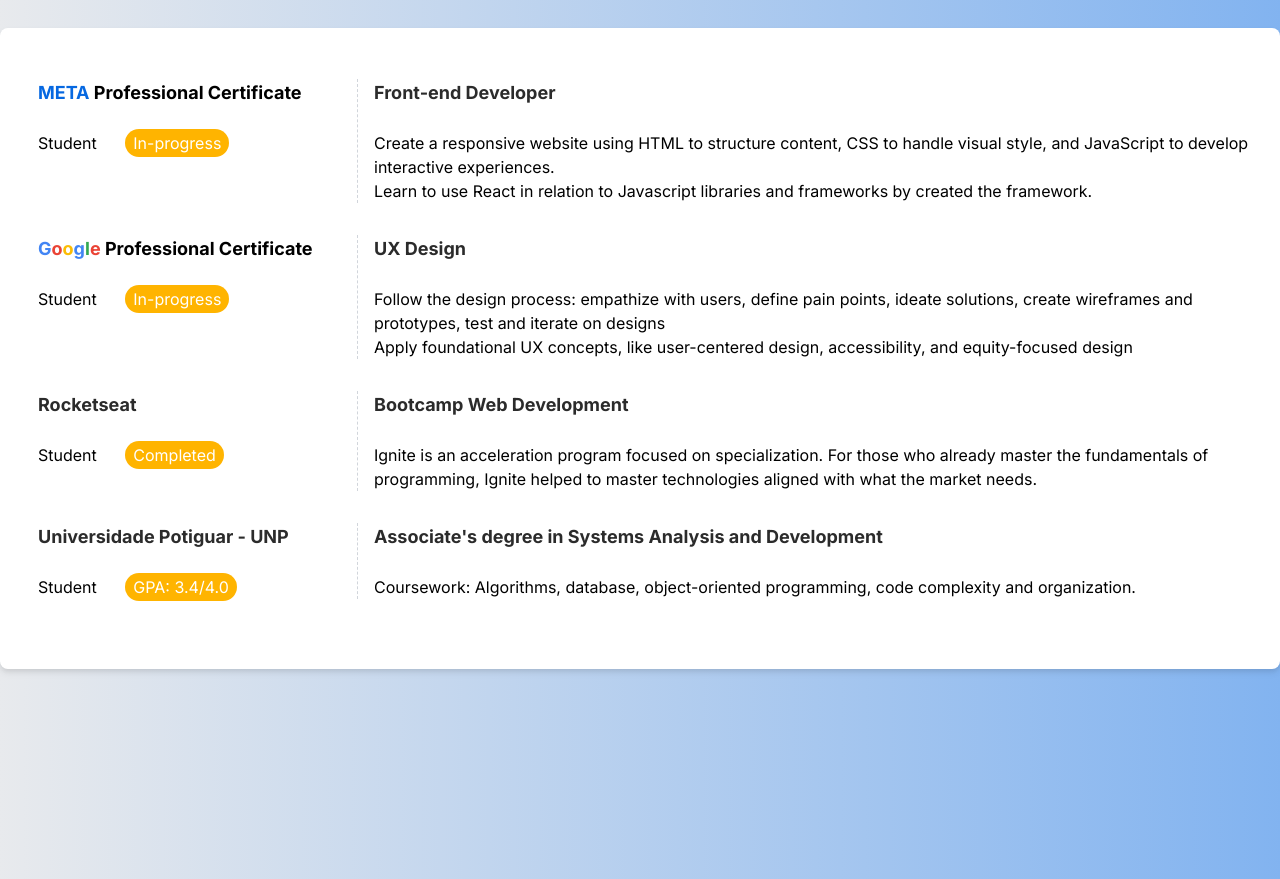
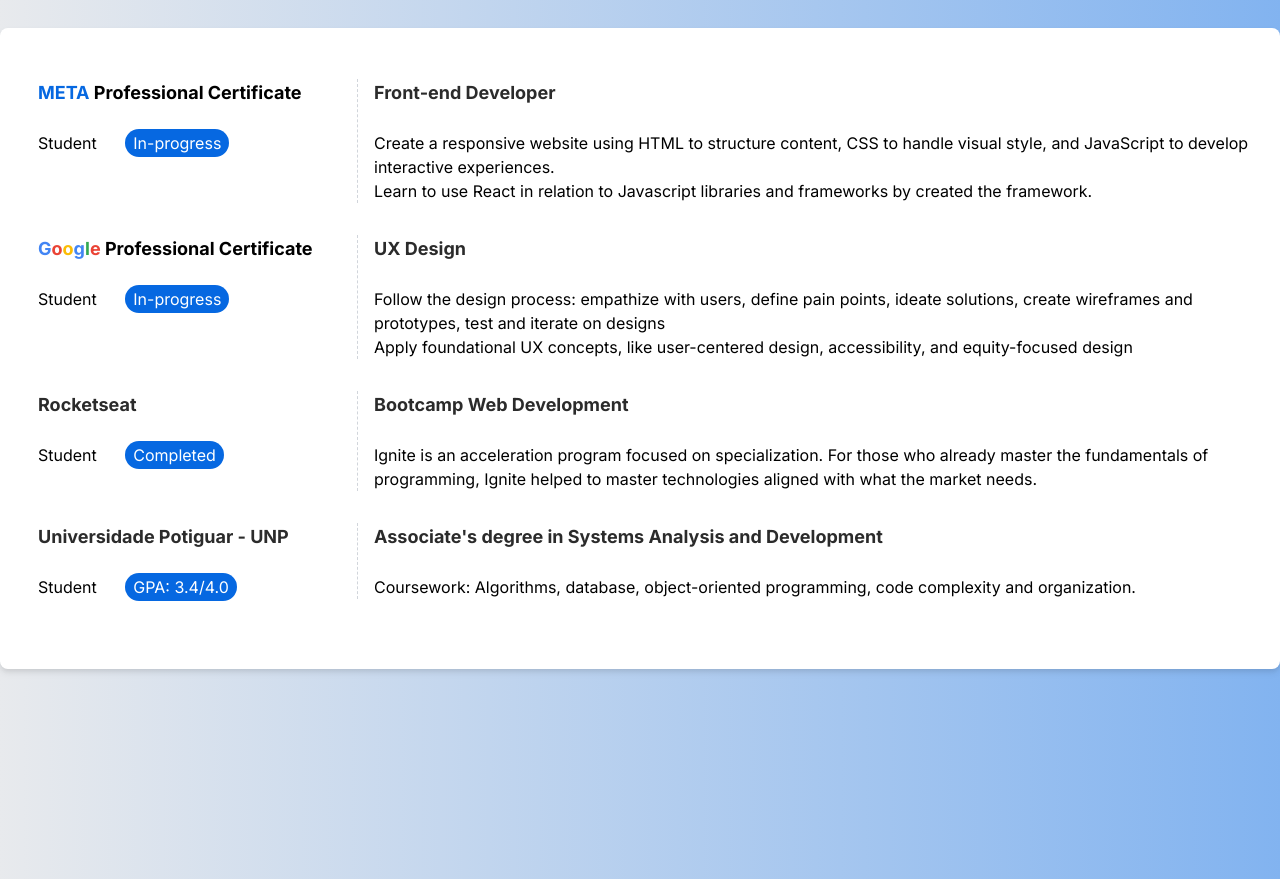
Before and after one commit to KaioMarxDEV/mysite, a React (Vite) app: page / in a window 1280 px wide. Shown: the part 1020-1899 px from the top of the page. Built offline with nearby package versions, Linux system fonts and the light colour scheme.

Commit message:
feat: contrast fix to acessibility standarts

```diff
--- a/src/Components/Education/index.tsx
+++ b/src/Components/Education/index.tsx
@@ -19,7 +19,7 @@
               </strong>
               <div>
                 <span>Student</span>{" "}
-                <span className="ml-6 bg-my-gold rounded-[30px] px-2 p-1 text-white">
+                <span className="ml-6 bg-my-blue rounded-[30px] px-2 p-1 text-white">
                   In-progress
                 </span>
               </div>
@@ -46,7 +46,7 @@
               </strong>
               <div>
                 <span>Student</span>{" "}
-                <span className="ml-6 bg-my-gold rounded-[30px] px-2 p-1 text-white">
+                <span className="ml-6 bg-my-blue rounded-[30px] px-2 p-1 text-white">
                   In-progress
                 </span>
               </div>
@@ -67,7 +67,7 @@
               </strong>
               <div>
                 <span>Student</span>{" "}
-                <span className="ml-6 bg-my-gold rounded-[30px] px-2 p-1 text-white">
+                <span className="ml-6 bg-my-blue rounded-[30px] px-2 p-1 text-white">
                   Completed
                 </span>
               </div>
@@ -91,7 +91,7 @@
               </strong>
               <div>
                 <span>Student</span>{" "}
-                <span className="ml-6 bg-my-gold rounded-[30px] px-2 p-1 text-white">
+                <span className="ml-6 bg-my-blue rounded-[30px] px-2 p-1 text-white">
                   GPA: 3.4/4.0
                 </span>
               </div>
```
